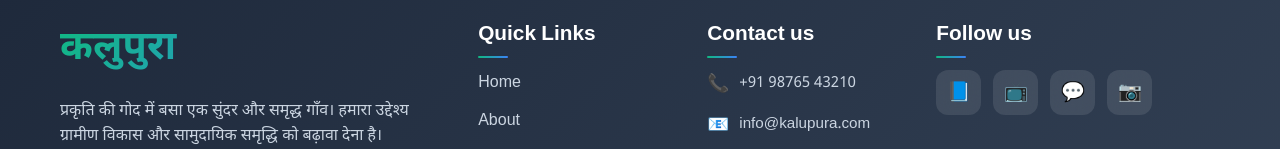
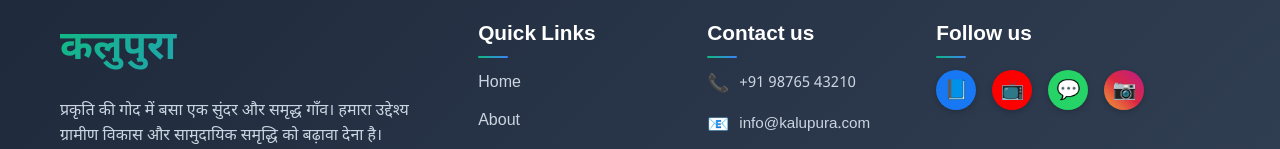
Before and after one commit to bhavy-sharma/Kalupura, a Next.js app in the folder client/: page / in a window 1280 px wide. Shown: the part 2893-3042 px from the top of the page. Built offline with nearby package versions, Linux system fonts and the light colour scheme; no server answers.

Commit message:
Footer Style

```diff
--- a/client/components/layout/Footer.css
+++ b/client/components/layout/Footer.css
@@ -353,3 +353,38 @@
 .social-link:hover .social-icon {
   animation: float 1s ease-in-out infinite;
 }
+
+/* Social Icons Styling */
+.footer-social .social-links {
+  display: flex;
+  gap: 1rem;
+  margin-top: 0.8rem;
+}
+
+.social-link {
+  display: flex;
+  align-items: center;
+  justify-content: center;
+  width: 40px;
+  height: 40px;
+  border-radius: 50%;
+  color: white;
+  font-size: 1.2rem;
+  text-decoration: none;
+  transition: transform 0.2s, box-shadow 0.2s;
+  box-shadow: 0 2px 6px rgba(0,0,0,0.2);
+}
+
+.social-link:hover {
+  transform: translateY(-3px);
+  box-shadow: 0 4px 10px rgba(0,0,0,0.25);
+}
+
+/* Platform-specific colors */
+.social-link.facebook { background-color: #1877f2; }
+.social-link.youtube { background-color: #ff0000; }
+.social-link.whatsapp { background-color: #25d366; }
+.social-link.instagram {
+  background: linear-gradient(45deg, #f09433, #e6683c, #dc2743, #cc2366, #bc1888);
+  color: white;
+}
```
